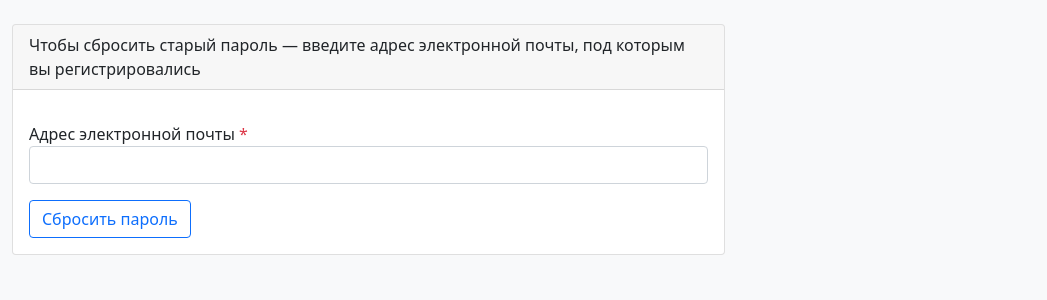
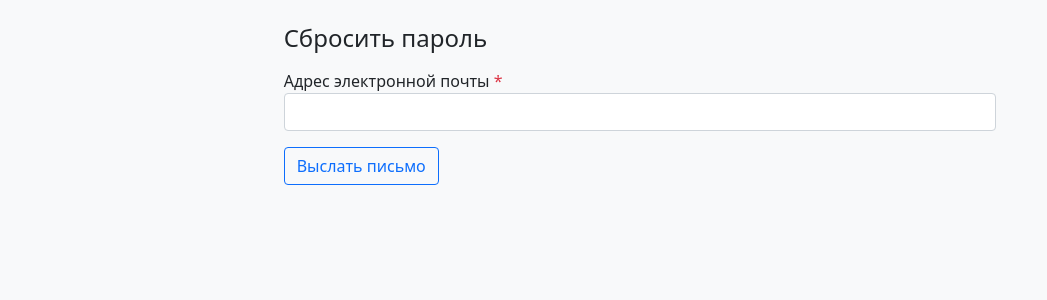
Before and after one commit to twsomt/randomizer, a Django app: page /auth/password_reset/ in a window 1280 px wide. Shown: the part 72-372 px from the top of the page, without its empty margins (0-1047 px from the left). Run offline with Django 3.2, Linux system fonts and the light colour scheme.

Commit message:
Update reset pass form

```diff
--- a/randomizer/users/templates/users/password_reset_complete.html
+++ b/randomizer/users/templates/users/password_reset_complete.html
@@ -2,7 +2,7 @@
 {% block title %}Изменить пароля{% endblock %}
 {% block content %}
 {% load user_filters %}
-<div class="row justify-content-left">
+<div class="row justify-content-center">
   <div class="col-md-8 p-5">
     <div class="card">
       <div class="card-header">
--- a/randomizer/users/templates/users/password_reset_confirm.html
+++ b/randomizer/users/templates/users/password_reset_confirm.html
@@ -42,7 +42,7 @@
   {% endfor %}
 
   {% else %}
-  <div class="row justify-content-left">
+  <div class="row justify-content-center">
     <div class="col-md-7 p-4">
       <div class="card">
         <div class="card-header">Ошибка</div>
--- a/randomizer/users/templates/users/password_reset_done.html
+++ b/randomizer/users/templates/users/password_reset_done.html
@@ -2,7 +2,7 @@
 {% block title %}Изменить пароля{% endblock %}
 {% block content %}
 {% load user_filters %}
-<div class="row justify-content-left">
+<div class="row justify-content-center">
   <div class="col-md-7 p-4">
     <div class="card">
       <div class="card-header">
@@ -14,4 +14,5 @@
     </div>
   </div>
 </div>
+
 {% endblock %}
--- a/randomizer/users/templates/users/password_reset_form.html
+++ b/randomizer/users/templates/users/password_reset_form.html
@@ -2,13 +2,8 @@
 {% block title %}Изменить пароля{% endblock %}
 {% block content %}
 {% load user_filters %}
-<div class="row justify-content-left">
+<div class="row justify-content-center">
   <div class="col-md-7 p-4">
-    <div class="card">
-      <div class="card-header">
-        Чтобы сбросить старый пароль — введите адрес электронной почты, под которым вы регистрировались
-      </div>
-      <div class="card-body">
     {% if form.errors %}
     {% for field in form %}
     {% for error in field.errors %}
@@ -23,8 +18,13 @@
     </div>
     {% endfor %}
     {% endif %}
+
+
+    <h4>Сбросить пароль</h4>
+    <div class="form-group">
       <form method="post" {% if action_url %} action="{% url action_url %}" {% endif %}>
         {% csrf_token %}
+
         {% for field in form %}
         <div class="form-group row my-3" {% if field.field.required %} aria-required="true" {% else %}
           aria-required="false" {% endif %}>
@@ -45,12 +45,10 @@
         </div>
         {% endfor %}
         <button type="submit" class="btn btn-outline-primary">
-            Сбросить пароль
+
+          Выслать письмо
         </button>
-      </div>
       </form>
     </div>
   </div>
-</div>
-</div>
   {% endblock %}
```
Lines whose indentation alone changed are shown as unchanged.
